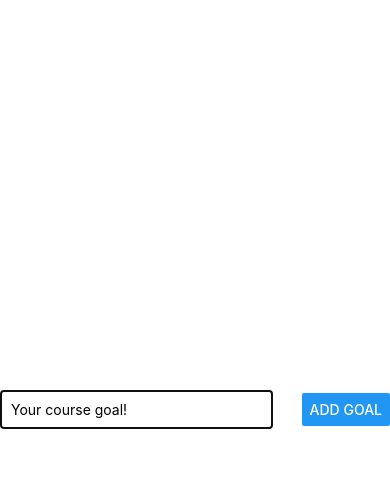
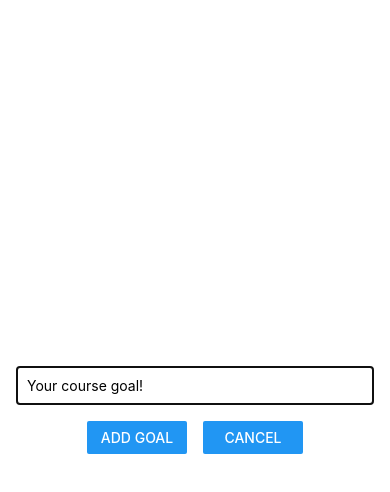
Before and after one commit to Dainichi1/React-Native, a React Native app in the folder 02 - React Native Basics COURSE GOALS APP/my-app/: screen / in a window 390 px wide. Both pictures are taken after a click on the button "ADD NEW GOAL". Shown: the top 492 px of the page. Built offline with nearby package versions, Linux system fonts and the light colour scheme.

Commit message:
34 - Styling the Modal Overlay

```diff
--- a/02 - React Native Basics COURSE GOALS APP/my-app/components/GoalInput.js
+++ b/02 - React Native Basics COURSE GOALS APP/my-app/components/GoalInput.js
@@ -22,7 +22,14 @@
           onChangeText={goalInputHandler}
           value={enteredGoalText}
         />
-        <Button title="Add Goal" onPress={addGoalHandler} />
+        <View style={styles.buttonContainer}>
+          <View style={styles.button}>
+            <Button title="Add Goal" onPress={addGoalHandler} />
+          </View>
+          <View style={styles.button}>
+            <Button title="Cancel" onPress={addGoalHandler} />
+          </View>
+        </View>
       </View>
     </Modal>
   );
@@ -33,10 +40,10 @@
 const styles = StyleSheet.create({
   inputContainer: {
     flex: 1,
-    flexDirection: "row",
-    justifyContent: "space-between",
+    justifyContent: "center",
     alignItems: "center",
     marginBottom: 24,
+    padding: 16,
     borderBottomWidth: 1,
     borderBottomColor: "#cccccc",
   },
@@ -44,8 +51,17 @@
   textInput: {
     borderWidth: 1,
     borderColor: "#cccccc",
-    width: "70%",
-    marginRight: 8,
+    width: "100%",
     padding: 10,
   },
+
+  buttonContainer: {
+    marginTop: 16,
+    flexDirection: "row",
+  },
+
+  button: {
+    width: 100,
+    marginHorizontal: 8,
+  },
 });
```
